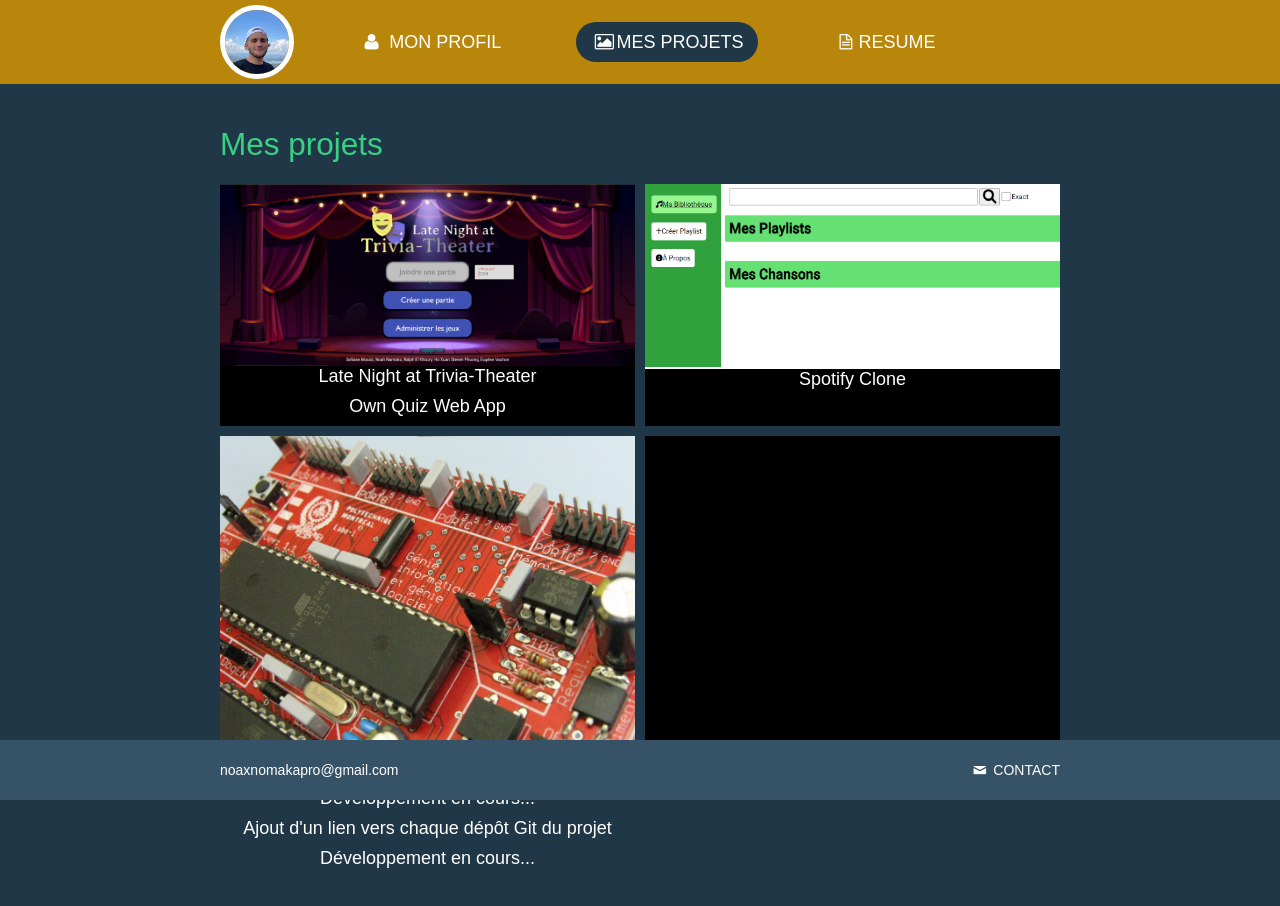
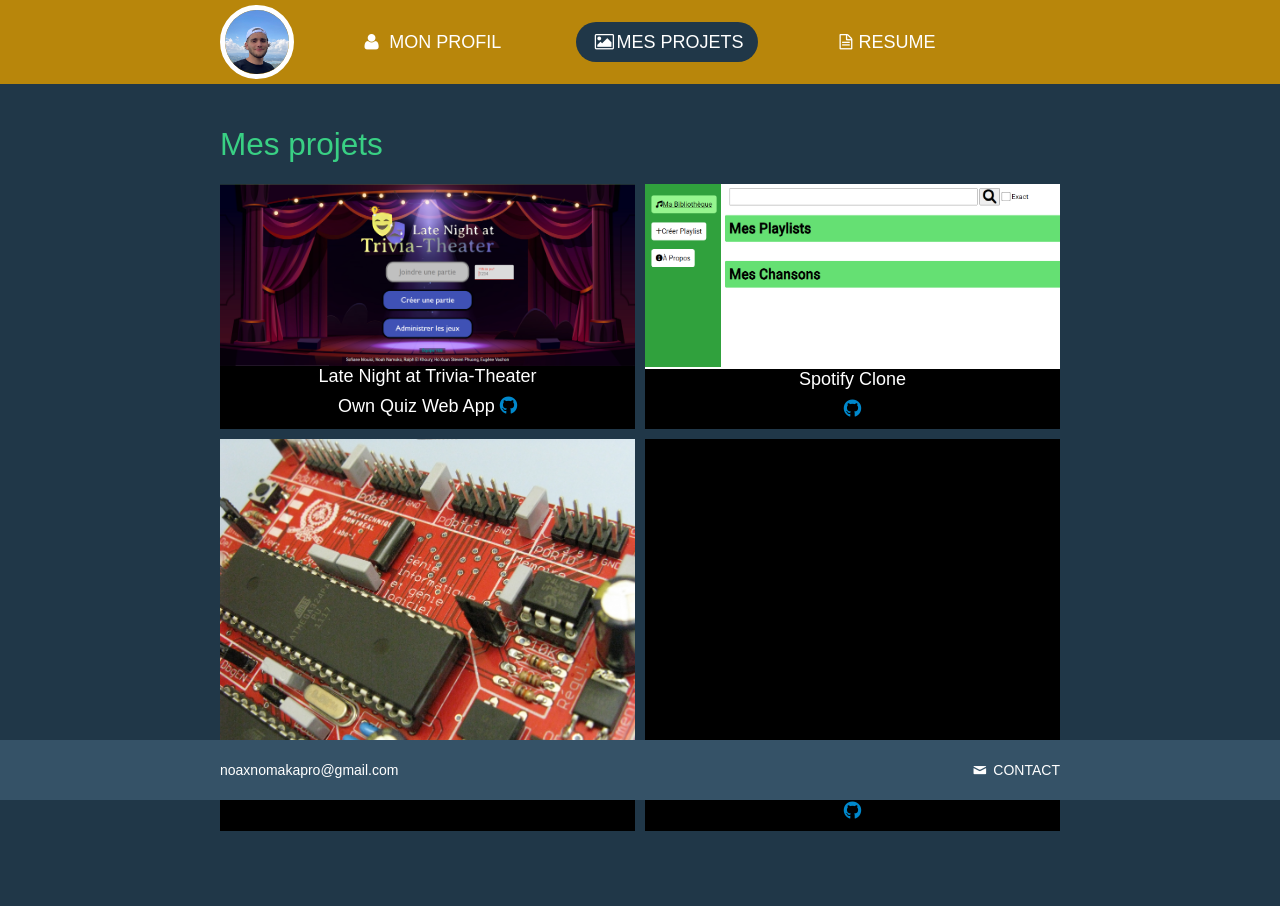
Before and after one commit to ImNoax/portfolio, a plain HTML site: page work.html in a window 1280 px wide. Drawn offline with Linux system fonts and the light colour scheme; a web font is replaced by a local one.

Commit message:
finalisation ajout projets

```diff
--- a/work.html
+++ b/work.html
@@ -10,6 +10,7 @@
 <link href="css/style-single-page.css" rel="stylesheet">
 <link href='http://fonts.googleapis.com/css?family=Droid+Sans:400,700' rel='stylesheet' type='text/css'>
 <link rel="stylesheet" type="text/css" href="css/jquery.fancybox.css" media="screen">
+<link rel="stylesheet" href="https://cdnjs.cloudflare.com/ajax/libs/font-awesome/6.0.0-beta3/css/all.min.css">
 </head>
 <body>
   <div class="navbar">
@@ -50,7 +51,9 @@
       </a>
       </div>
         <p>Late Night at Trivia-Theater</p>
-        <p>Own Quiz Web App</p>
+        <p>Own Quiz Web App <a href="https://github.com/ImNoax/KahootStyleGame" target="_blank" rel="noopener noreferrer">
+          <i class="fab fa-github"></i>
+        </a></p>
     </div>
     <div class="grid-itemwork project1">
       <div>
@@ -58,16 +61,23 @@
         <img src="img/indexspotifyreplica.PNG" alt="Spotify Clone Pic">
         </a>
       </div>
-        <p>Spotify Clone</p>
+        <p>Spotify Clone </p>
+        <p>
+          <a href="https://github.com/ImNoax/SpotifyReplica2440" target="_blank" rel="noopener noreferrer">
+            <i class="fab fa-github"></i>
+          </a>
+        </p>
     </div>
-
     <div class="grid-itemwork project3">
       <div>
         <a class="fancybox-thumb" rel="fancybox-thumb" href="img/systeme_embarq.jpg" title="Système Embarqué Automne 2022">
         <img src="img/systeme_embarq.jpg" alt="Systeme 1900 pic">
       </a>
       </div>
-        <p>Système embarqué</p>
+        <p>Système embarqué <a href="" target="_blank" rel="noopener noreferrer">
+          <i class="fab fa-github"></i>
+        </a></p>
+        <p> Aucun dépôt disponible</p>
     </div>
     <div class="grid-itemwork project1">
       <div>
@@ -75,13 +85,16 @@
         <img src="img/black.PNG" alt="Empty Black Pic">
         </a>
       </div>
-        <p></p>
+        <p>Web Portfolio</p>
+        <p><a href="https://github.com/ImNoax/portfolio" target="_blank" rel="noopener noreferrer">
+          <i class="fab fa-github"></i>
+        </a></p>
     </div>
-    <div class="developpement">
+    <!-- <div class="developpement">
        <p>Développement en cours...</p>
        <p>Ajout d'un lien vers chaque dépôt Git du projet</p>
        <p>Développement en cours...</p>
-    </div>
+    </div> -->
 
 
   </div>
```
